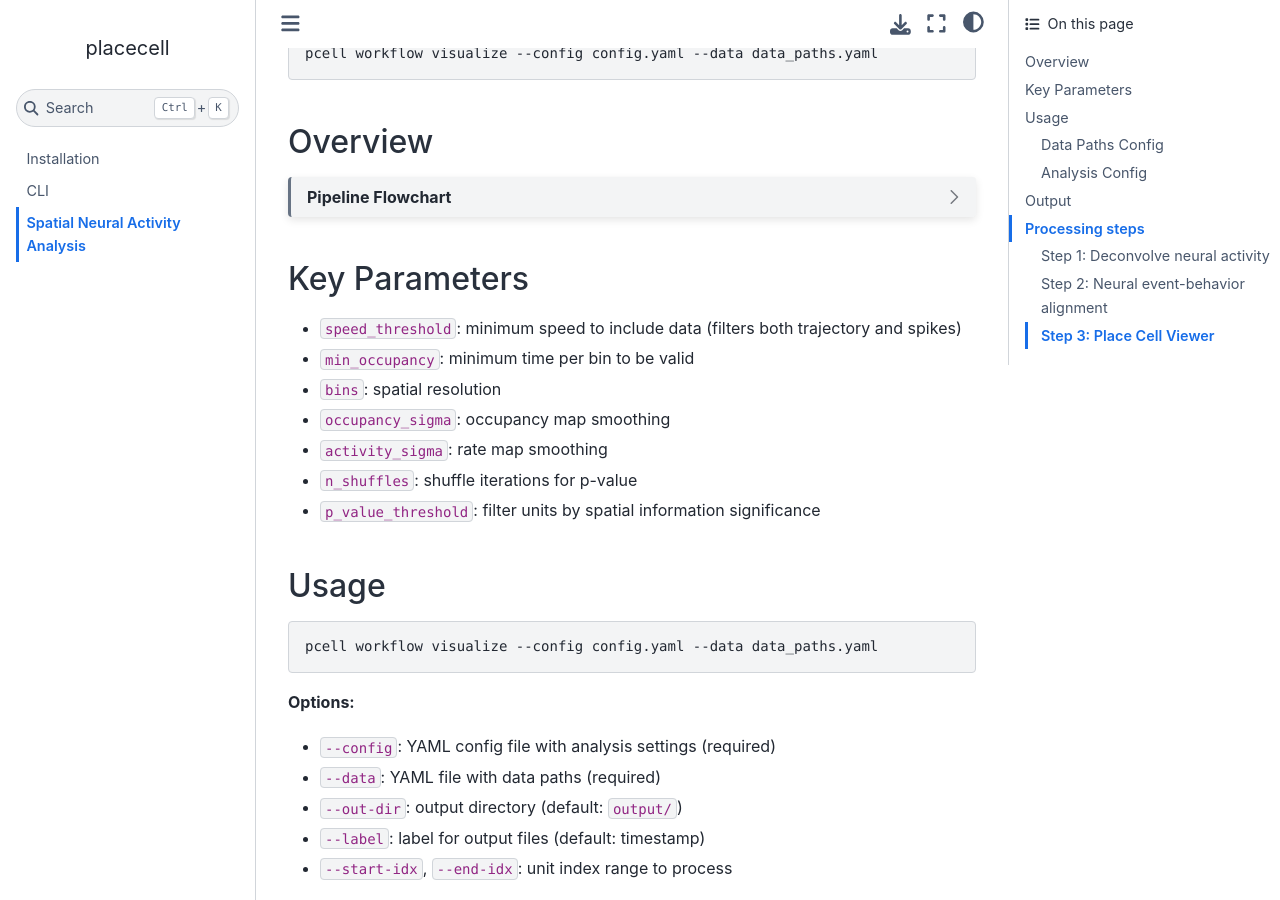
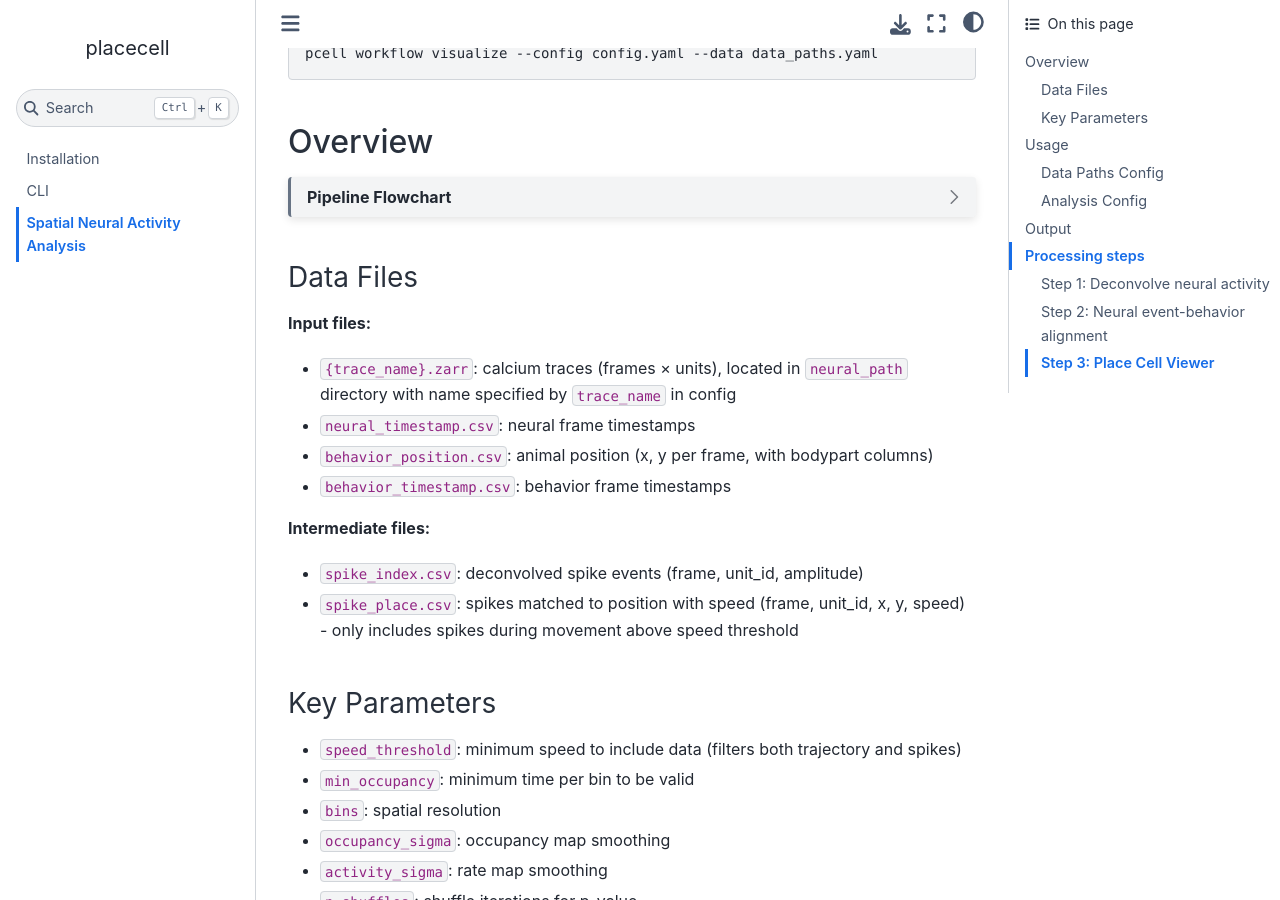
Before and after one commit to miniscope/placecell, a Sphinx documentation site: the page built from docs/visualization_workflow.md, in a window 1280 px wide and 900 px high, scrolled down 249 px. Built offline with Sphinx 7.4.7 and the Sphinx Book theme 1.1.4, drawn with Linux system fonts in a browser that asks for light colours.

Commit message:
update diagram

````diff
--- a/docs/visualization_workflow.md
+++ b/docs/visualization_workflow.md
@@ -31,25 +31,52 @@
         B --> G
         C --> G
         D --> G
-        G --> H[(spike_place.csv)]
+        G --> R(Speed Filter)
+        R --> H[(spike_place.csv)]
     end
 
-    subgraph Place Cell Viewer - pcell plot
-        H --> I(Speed Filter)
-        C --> I
-        D --> I
-        I --> J(Occupancy Map)
-        J --> K(Rate Map)
-        K --> L(Spatial Information)
-        L --> N(P-value Filter)
-        N --> M(Display)
-        A --> M
-        F --> M
+    subgraph pcell plot
+        A --> O
+        F --> O
+        Q --> P
+        H --> P
+        J --> P
+        K --> P
+        L --> P
+        N --> P
+        subgraph Spatial Analysis
+            C --> I(Speed Filter)
+            D --> I
+            I --> Q[(Filtered Trajectory)]
+            Q --> J(Occupancy Map)
+            H --> K(Rate Map)
+            J --> K
+            K --> L(Spatial Information)
+            L --> N(P-value Filter)
+        end
+
+        subgraph Display
+            O[[Neural Data]] --> M(Place Cell Viewer)
+            P[[Spatial Maps]] --> M
+        end
+
     end
 ```
 :::
 
-## Key Parameters
+### Data Files
+
+**Input files:**
+- `{trace_name}.zarr`: calcium traces (frames × units), located in `neural_path` directory with name specified by `trace_name` in config
+- `neural_timestamp.csv`: neural frame timestamps
+- `behavior_position.csv`: animal position (x, y per frame, with bodypart columns)
+- `behavior_timestamp.csv`: behavior frame timestamps
+
+**Intermediate files:**
+- `spike_index.csv`: deconvolved spike events (frame, unit_id, amplitude)
+- `spike_place.csv`: spikes matched to position with speed (frame, unit_id, x, y, speed) - only includes spikes during movement above speed threshold
+
+### Key Parameters
 
 - `speed_threshold`: minimum speed to include data (filters both trajectory and spikes)
 - `min_occupancy`: minimum time per bin to be valid
````
Also changed, not shown: other parts of docs/visualization_workflow.md (+2 -2 lines).
